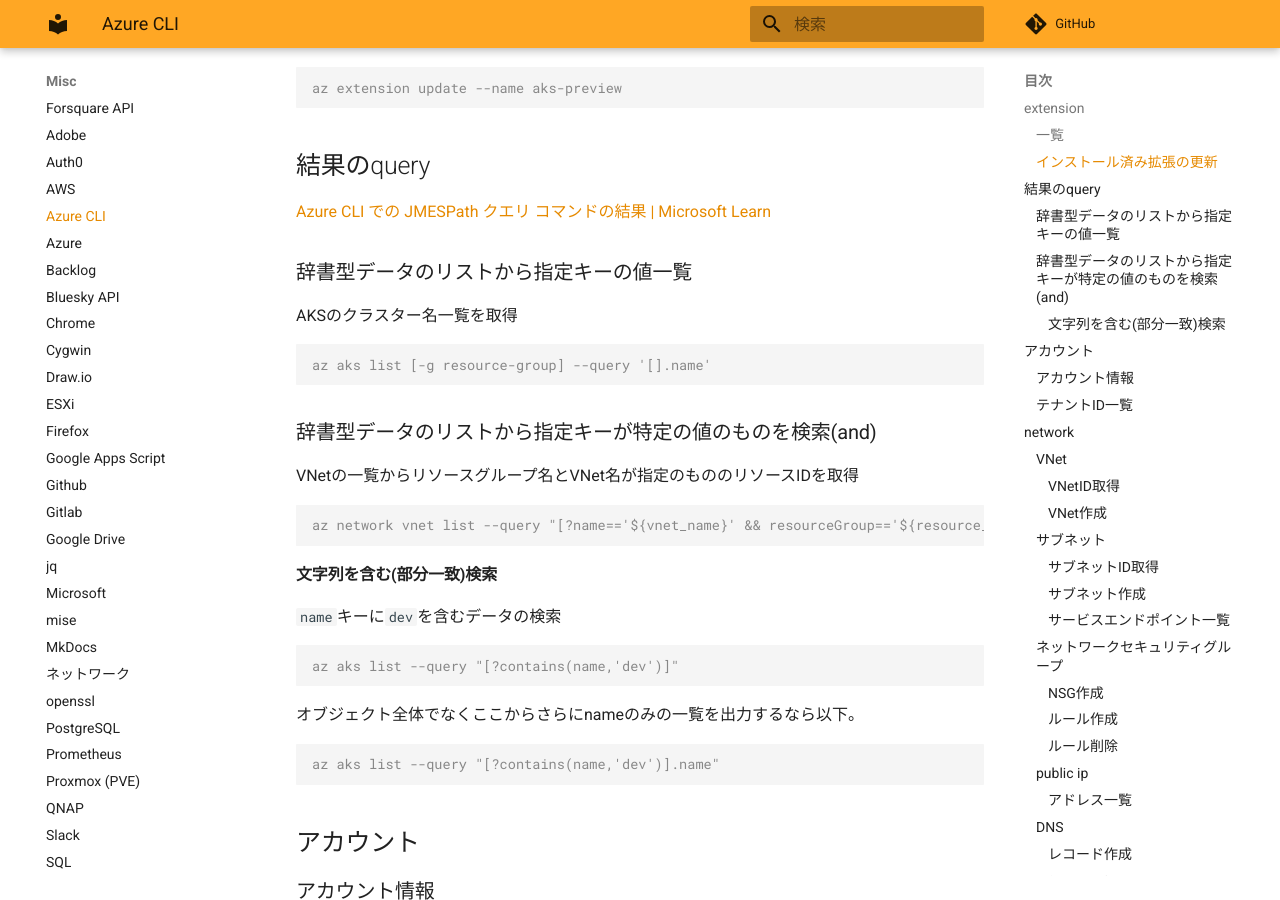
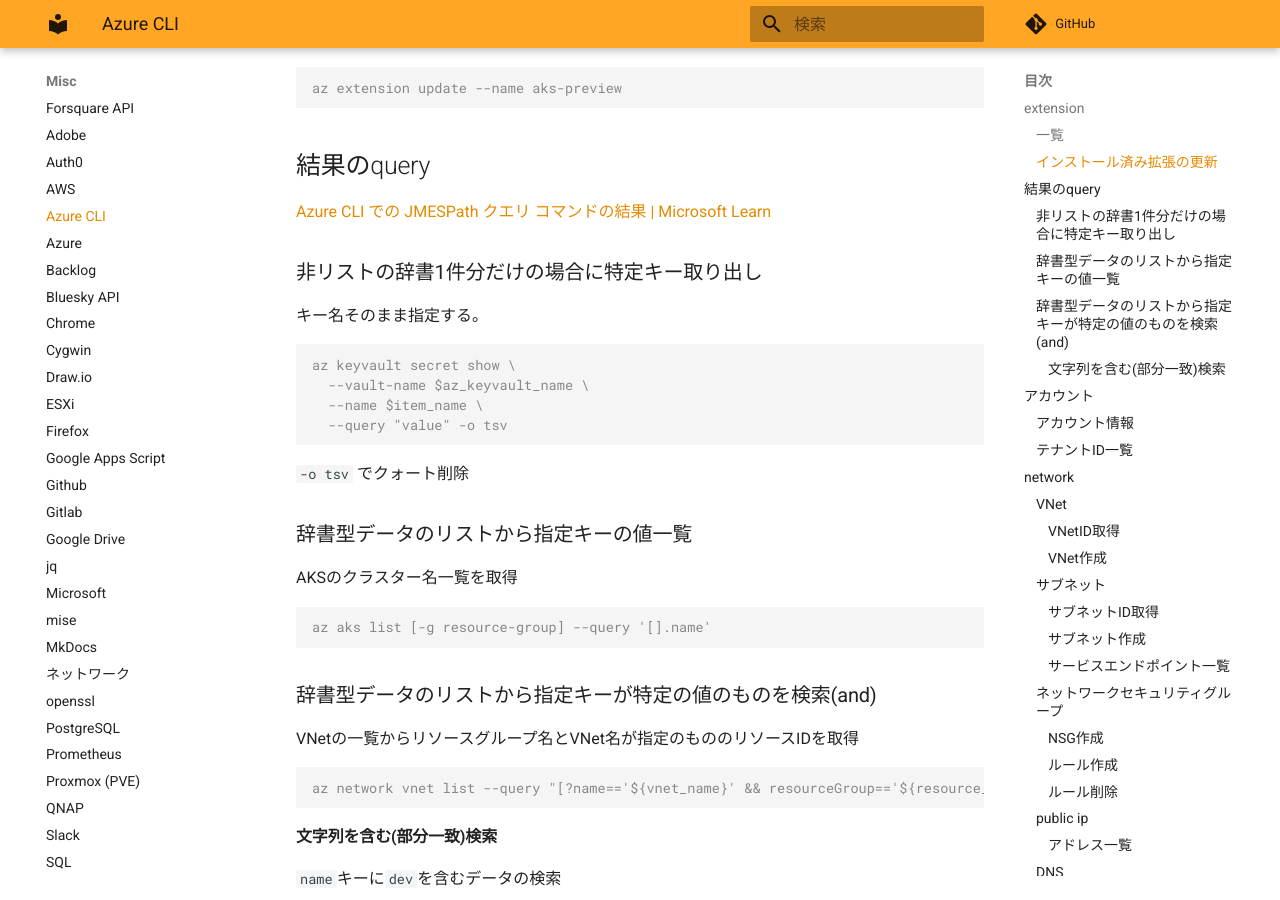
Before and after one commit to zaki-lknr/docs, an MkDocs documentation site: the page built from docs/Misc/az.md, in a window 1280 px wide and 900 px high, scrolled down 418 px. Built offline with MkDocs 1.6.1 and Material for MkDocs 9.7.7, drawn with Linux system fonts in a browser that asks for light colours; comment, search, counter and statistics services are not loaded.

Commit message:
add: misc/az: query

````diff
--- a/docs/Misc/az.md
+++ b/docs/Misc/az.md
@@ -19,6 +19,19 @@ az extension update --name aks-preview
 ## 結果のquery
 
 [Azure CLI での JMESPath クエリ コマンドの結果 | Microsoft Learn](https://learn.microsoft.com/ja-jp/cli/azure/query-azure-cli?tabs=concepts%2Cbash)
+
+### 非リストの辞書1件分だけの場合に特定キー取り出し
+
+キー名そのまま指定する。
+
+```console
+az keyvault secret show \
+  --vault-name $az_keyvault_name \
+  --name $item_name \
+  --query "value" -o tsv
+```
+
+`-o tsv` でクォート削除
 
 ### 辞書型データのリストから指定キーの値一覧
 
````
